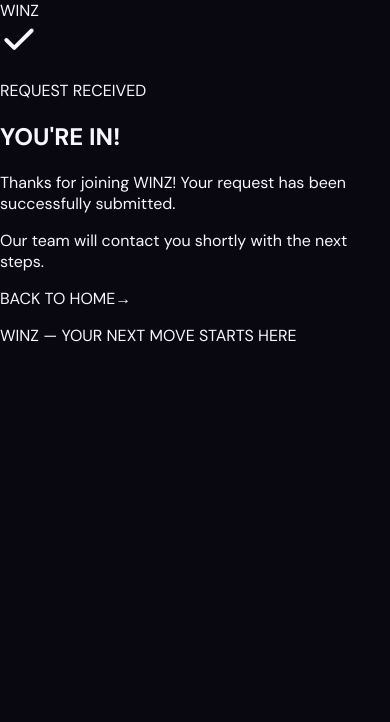
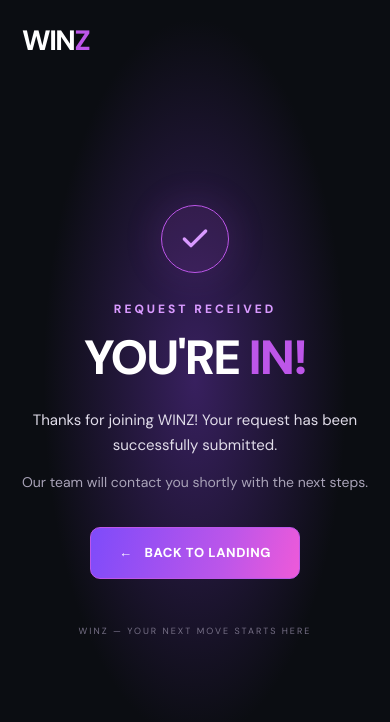
Before and after one commit to OlgaShem/meta, a React (Create React App) app: page /thank-you in a window 390 px wide. Shown: the top 722 px of the page. Built offline with nearby package versions, Linux system fonts and the light colour scheme.

Commit message:
add updates

```diff
--- a/src/App.css
+++ b/src/App.css
@@ -180,7 +180,9 @@
   background: transparent;
   border: 1px solid rgba(157, 101, 255, 0.65);
 }
-
+form > .button {
+  margin-top: 20px;
+}
 .hero {
   position: relative;
   display: grid;
--- a/src/App.js
+++ b/src/App.js
@@ -468,7 +468,12 @@
                     placeholder="Enter your phone number"
                     autoComplete="tel"
                     value={formData.phone}
-                    onChange={handleChange}
+                    onChange={(e) => {
+                      setFormData({
+                        ...formData,
+                        phone: e.target.value.replace(/\D/g, ""),
+                      });
+                    }}
                     required
                   />
 
--- a/src/ThankYou.css
+++ b/src/ThankYou.css
@@ -1,153 +1,146 @@
-
-.thank-you-page {
+.thank-page {
   min-height: 100vh;
   min-height: 100dvh;
+  box-sizing: border-box;
   position: relative;
-  isolation: isolate;
-  overflow: hidden;
   display: flex;
+  flex-direction: column;
   align-items: center;
   justify-content: center;
-  padding: 24px;
-  background: #0b0d12;
-  color: #fff;
+  padding: 32px 20px;
+  overflow: hidden;
+  background:
+    radial-gradient(ellipse at 50% 45%, #38205f 0%, transparent 55%),
+    #0b0d12;
+  color: #ffffff;
   font-family: inherit;
 }
 
-.thank-you-glow {
+.thank-logo {
   position: absolute;
-  z-index: -1;
-  width: 400px;
-  height: 400px;
-  border-radius: 50%;
-  background: #b7ff52;
-  filter: blur(150px);
-  opacity: 0.13;
-}
-
-.thank-you-card {
-  width: 100%;
-  max-width: 480px;
-  padding: 44px 32px;
-  text-align: center;
-  background: #151821;
-  border: 1px solid #303541;
-  border-radius: 24px;
-  box-shadow: 0 24px 80px #0006;
-}
-
-.thank-you-logo {
-  margin-bottom: 36px;
+  top: 28px;
+  left: 36px;
+  color: #ffffff;
+  text-decoration: none;
   font-size: 28px;
   font-weight: 900;
   letter-spacing: -1.5px;
 }
 
-.thank-you-logo span {
-  color: #b7ff52;
+.thank-logo span,
+.thank-content h1 span {
+  color: #bd56e9;
 }
 
-.thank-you-icon {
+.thank-content {
+  width: 100%;
+  max-width: 560px;
+  text-align: center;
+  animation: thankFadeIn 0.6s ease both;
+}
+
+.thank-icon {
   display: grid;
   place-items: center;
-  width: 76px;
-  height: 76px;
-  margin: 0 auto 24px;
+  width: 68px;
+  height: 68px;
+  margin: 0 auto 28px;
+  border: 1px solid #bd56e9;
   border-radius: 50%;
-  background: #b7ff52;
-  color: #11150a;
-  font-size: 40px;
-  font-weight: 900;
-  box-shadow: 0 0 40px #b7ff5233;
+  background: #bd56e91c;
+  color: #d99aff;
+  box-shadow: 0 0 40px #bd56e925;
 }
 
-.thank-you-label {
-  color: #b7ff52;
+.thank-label {
+  margin: 0 0 16px;
+  color: #d99aff;
   font-size: 12px;
   font-weight: 800;
+  letter-spacing: 3px;
+}
+
+.thank-content h1 {
+  margin: 0;
+  font-size: clamp(48px, 10vw, 76px);
+  line-height: 1.05;
+  font-weight: 900;
+  letter-spacing: -3px;
+}
+
+.thank-description {
+  max-width: 440px;
+  margin: 24px auto 12px;
+  color: #e0dce9;
+  font-size: 17px;
+  line-height: 1.7;
+}
+
+.thank-note {
+  margin: 0 auto 32px;
+  color: #a9a3b8;
+  font-size: 14px;
+  line-height: 1.7;
+}
+
+.thank-button {
+  display: inline-flex;
+  align-items: center;
+  justify-content: center;
+  gap: 12px;
+  min-height: 52px;
+  padding: 0 28px;
+  border: 1px solid #bd56e9;
+  border-radius: 10px;
+  background: linear-gradient(105deg, #7e4bfa, #bd56e9 65%, #ee5ad9);
+  color: #ffffff;
+  font-size: 13px;
+  font-weight: 800;
+  letter-spacing: 0.6px;
+  text-decoration: none;
+  transition: transform 0.2s ease, box-shadow 0.2s ease;
+}
+
+.thank-button:hover {
+  transform: translateY(-2px);
+  box-shadow: 0 8px 30px #bd56e940;
+}
+
+.thank-footer {
+  margin: 44px 0 0;
+  color: #777187;
+  font-size: 10px;
   letter-spacing: 2px;
 }
 
-.thank-you-card h1 {
-  margin: 12px 0;
-  font-size: clamp(42px, 10vw, 64px);
-  line-height: 1;
-  font-weight: 900;
-  letter-spacing: -2px;
-}
+@keyframes thankFadeIn {
+  from {
+    opacity: 0;
+    transform: translateY(12px);
+  }
 
-.thank-you-description {
-  max-width: 330px;
-  margin: 18px auto 24px;
-  color: #b7bdc9;
-  font-size: 16px;
-  line-height: 1.7;
-}
-
-.thank-you-info {
-  display: flex;
-  align-items: flex-start;
-  gap: 10px;
-  margin: 0 0 28px;
-  padding: 16px;
-  text-align: left;
-  border: 1px solid #303541;
-  border-radius: 12px;
-  background: #10131a;
-}
-
-.thank-you-info p {
-  margin: 0;
-  color: #e1e4ea;
-  font-size: 13px;
-  line-height: 1.6;
-}
-
-.info-dot {
-  flex-shrink: 0;
-  width: 8px;
-  height: 8px;
-  margin-top: 5px;
-  border-radius: 50%;
-  background: #b7ff52;
-}
-
-.thank-you-button {
-  display: flex;
-  justify-content: center;
-  align-items: center;
-  min-height: 54px;
-  width: 100%;
-  padding: 16px;
-  border-radius: 10px;
-  background: #b7ff52;
-  color: #11150a;
-  font-size: 13px;
-  font-weight: 900;
-  letter-spacing: 0.5px;
-  text-decoration: none;
-  transition: transform 0.2s, background 0.2s;
-}
-
-.thank-you-button:hover {
-  background: #c8ff7c;
-  transform: translateY(-2px);
-}
-
-.thank-you-footer {
-  margin: 28px 0 0;
-  color: #737b8b;
-  font-size: 10px;
-  letter-spacing: 1.5px;
+  to {
+    opacity: 1;
+    transform: translateY(0);
+  }
 }
 
 @media (max-width: 480px) {
-  .thank-you-page {
-    padding: 16px;
+  .thank-logo {
+    top: 22px;
+    left: 22px;
   }
 
-  .thank-you-card {
-    padding: 36px 22px;
-    border-radius: 20px;
+  .thank-content h1 {
+    letter-spacing: -2px;
+  }
+
+  .thank-description {
+    font-size: 15px;
+  }
+
+  .thank-footer {
+    font-size: 9px;
+    line-height: 1.8;
   }
 }
--- a/src/ThankYou.js
+++ b/src/ThankYou.js
@@ -4,25 +4,21 @@
 function Thank() {
   return (
     <main className="thank-page">
-      <header className="thank-header">
       <a href="/" className="thank-logo">
         WIN<span>Z</span>
       </a>
-      </header>
 
       <section className="thank-content">
-        <div className="thank-card">
-          <div className="thank-icon">
+        <div className="thank-icon" aria-hidden="true">
           <svg
-              width="38"
-              height="38"
+            width="32"
+            height="32"
             viewBox="0 0 24 24"
             fill="none"
             stroke="currentColor"
             strokeWidth="2.5"
             strokeLinecap="round"
             strokeLinejoin="round"
-              aria-hidden="true"
           >
             <path d="M20 6L9 17l-5-5" />
           </svg>
@@ -39,21 +35,18 @@
           successfully submitted.
         </p>
 
-          <div className="thank-divider" />
-
         <p className="thank-note">
           Our team will contact you shortly with the next steps.
         </p>
 
-          <a href="/" className="thank-button">
-            BACK TO HOME
-            <span aria-hidden="true">→</span>
+        <a href="/landing" className="thank-button">
+          <span aria-hidden="true">←</span>
+          BACK TO LANDING
         </a>
 
         <p className="thank-footer">
           WINZ — YOUR NEXT MOVE STARTS HERE
         </p>
-        </div>
       </section>
     </main>
   );
```
Lines whose indentation alone changed are shown as unchanged.
